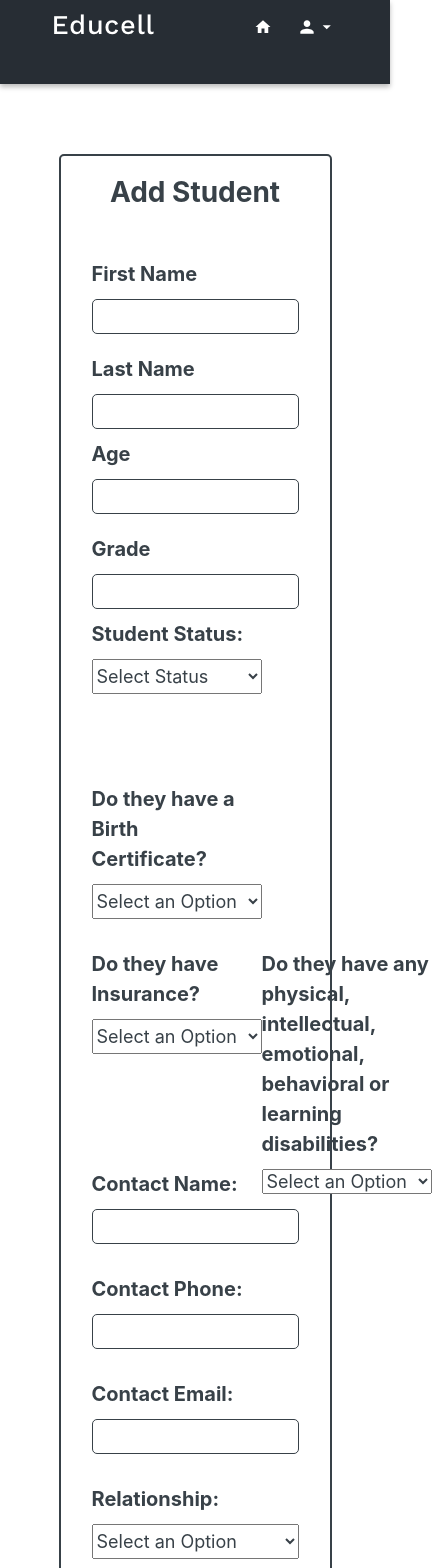
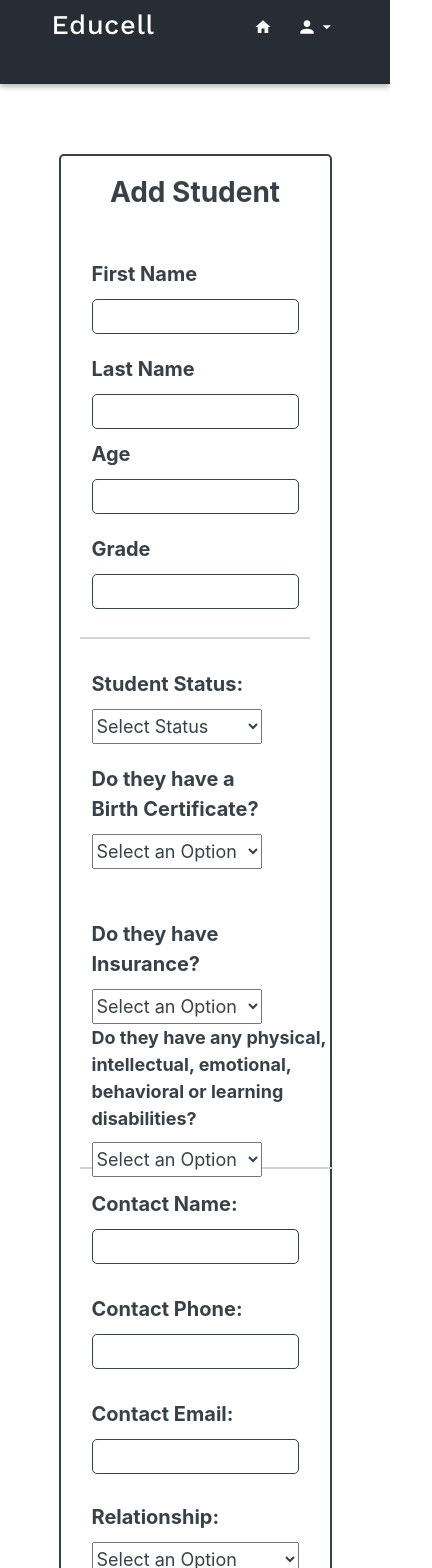
Before and after one commit to International-School-Social-Worker-BW/Front-End, a React (Create React App) app in the folder international-ssw/: page /add in a window 390 px wide. Shown: the top 1568 px of the page, 432 px wide, since content can reach past the window. Built offline with nearby package versions, Linux system fonts and the light colour scheme.

Commit message:
registration is working again

```diff
--- a/international-ssw/src/components/AddStudent.js
+++ b/international-ssw/src/components/AddStudent.js
@@ -131,7 +131,7 @@ handleSubmit = e => {
 
                         <div className = "disabilities">
 
-                        <Input className = "student-input">
+                        <Input className = "student-input-1">
                             <label>Do they have Insurance?</label>
                             <select
                                 value={this.state.insurance}
@@ -144,7 +144,7 @@ handleSubmit = e => {
                                 <option value={false}>No</option>
                             </select>
                         </Input>
-                        <Input className = "student-input">
+                        <Input className = "student-input-2">
                             <label>Do they have any physical, intellectual, emotional, behavioral or learning disabilities?</label>
                             <select
                                 value={this.state.specialneeds}
--- a/international-ssw/src/components/Registration.js
+++ b/international-ssw/src/components/Registration.js
@@ -25,7 +25,7 @@ const FormTitle = styled.h1 `
     color: #55A0B5;
     text-align: center;
 `
-class SignUp extends React.Component {
+class Registration extends React.Component {
     constructor(props){
         super(props);
         this.state = {
@@ -49,7 +49,6 @@ class SignUp extends React.Component {
     handleSubmit = e => {
         e.preventDefault();
         this.props.addUser(this.state, this.props)
-        this.props.props.history.push('/role');
     }
 
 
@@ -138,7 +137,7 @@ const mapStateToProps = state => {
     };
   };
 
-export default connect(mapStateToProps, { addUser })(SignUp);
+export default connect(mapStateToProps, { addUser })(Registration);
 
 
 // export default function SignUp (props) {
--- a/international-ssw/src/store/actions/index.js
+++ b/international-ssw/src/store/actions/index.js
@@ -36,13 +36,16 @@ export const REGISTRATION_SUCCESS = "REGISTRATION_SUCCESS";
 export const REGISTRATION_FAILURE = "REGISTRATION_FAILURE";
 
 export const addUser = (index, props) => dispatch => {
+    console.log("adduserIndex", index);
     dispatch({ type: ADD_USER });
     axios
       .post(`https://jondscott21-internationschool.herokuapp.com/createnewuser`, index)
       .then(res => {
           console.log("addUserPost", res.data)
-          localStorage.setItem("token", res.data.access_token)
           dispatch({ type: REGISTRATION_SUCCESS, payload: res.data })
+      })
+      .then(res => {
+        this.props.props.history.push('/signin')
       })
       .catch(err => {
         console.log("addUser ERROR", err);
--- a/international-ssw/src/styles/add-student-form.scss
+++ b/international-ssw/src/styles/add-student-form.scss
@@ -8,7 +8,7 @@ $white: #fff;
     margin-bottom: 30px;
     padding-left: 5%;
     padding-right: 5%;
-    height:100px;
+    height:145px;
     width: 60%;
 }
 
@@ -87,12 +87,14 @@ h1 {
     margin-bottom: 30px;
     padding-left: 5%;
     padding-right: 5%;
-    height:100px;
+    height:120px;
     width: 100%;
+    padding-bottom: 30px;
+    border-bottom: 2px solid lightgray;
 
     @media(max-width: 500px){
         flex-direction: column;
-        height: 150px;
+        height: 200px;
     }
 
     // @media(max-width: 1024px){
@@ -109,6 +111,7 @@ h1 {
 
 .age-grade .student-input{
     width: 45%;
+    height: 100px;
 
     @media(max-width: 500px){
         width: 100%;
@@ -128,14 +131,37 @@ h1 {
     margin-bottom: 30px;
     padding-left: 5%;
     padding-right: 5%;
-    height:100px;
-    width: 70%;
+    width: 80%;
+
+
+    // @media(max-width: 500px){
+    //     width:100%;
+    //     flex-direction: column;
+    //     height:200px;
+    //     margin-bottom: 50px;
+    // }
 
     @media(max-width: 1024px){
-        width:80%;
+        width:100%;
         flex-direction: column;
-        height:300px;
+        height:200px;
+        margin-bottom: 50px;
     }
+
+    @media(max-width: 1330px){
+        width:85%;
+    }
+
+    @media(max-width: 1110px){
+        width:90%;
+    }
+
+    // @media(max-width: 1440px){
+    //     width:100%;
+    //     flex-direction: column;
+    //     height:200px;
+    //     margin-bottom: 50px;
+    // }
 
 
 }
@@ -156,25 +182,61 @@ h1 {
     margin-bottom: 30px;
     padding-left: 5%;
     padding-right: 5%;
-    height:100px;
-    width: 60%;
+    padding-bottom: 30px;
+    height:145px;
+    width: 100%;
+
+    border-bottom: 2px solid lightgray;
 
     @media(max-width: 1024px){
-        height: 100px;
+        flex-direction: column;
+        height: 260px;
         width: 100%;
+        margin-bottom: 50px;
     }
 
     @media(max-width: 500px){
-        height: 200px;
+        height: 250px;
         margin-bottom: 20px;
+    }
+
+    @media(max-width: 1330px){
+        width:105%
+    }
+
+    @media(max-width: 1110px){
+        width:110%;
     }
 }
 
+
+.disabilities .student-input-1 {
+    width: 130px;
+    @media(max-width: 1024px){
+        width: 232px;
+        height: 295px;
+    }
+}
+
+.disabilities .student-input-2 {
+    width: 460px;
+
+    @media(max-width: 500px){
+        width: 290px;
+    }
+}
+
+.disabilities .student-input-2 label {
+    @media(max-width: 500px){
+        font-size: 1.8rem;
+    }
+
+}
 .disabilities select {
     height: 35px;
     color: $primary-color;
     font-size:1.8rem;
-    width: 30%;
+    width: 170px;
 }
 
 //-------------------CONTACT NAME AND PHONE NUMBER SECTION--------------------
@@ -186,6 +248,7 @@ h1 {
     padding-right: 5%;
     height:100px;
     width: 100%;
+
     @media(max-width: 500px){
         flex-direction: column;
         height: 180px;
@@ -206,11 +269,15 @@ h1 {
     margin-bottom: 30px;
     padding-left: 5%;
     padding-right: 5%;
-    height:100px;
+    height:120px;
     width: 100%;
+    padding-bottom: 30px;
+    border-bottom: 2px solid lightgray;
+
+
     @media(max-width: 500px){
         flex-direction: column;
-        height: 180px;
+        height: 210px;
     }
 }
 
```
